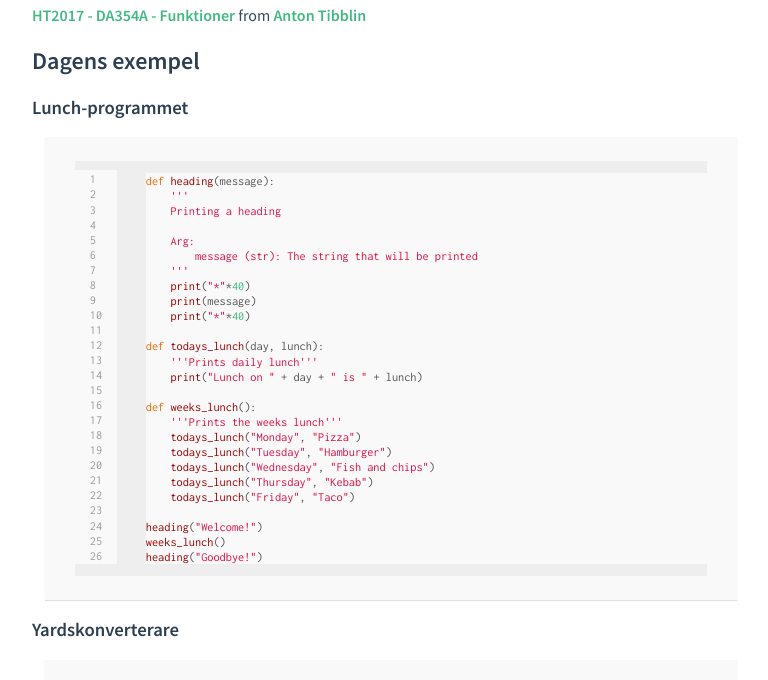
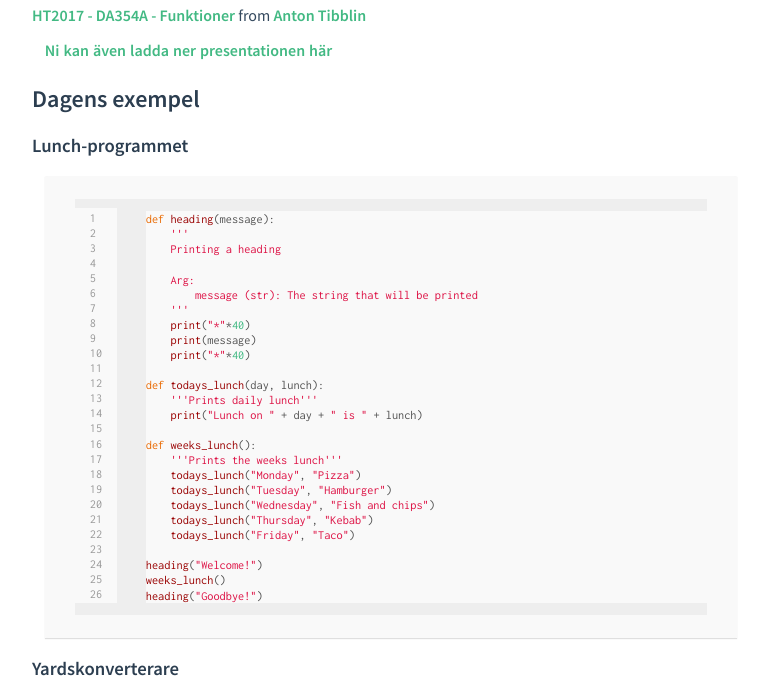
Before and after one commit to mau-dvmt/ia-python, a Jekyll site: the page built from modules/m2/lectures/F01.md, in a window 1280 px wide and 900 px high, scrolled down 438 px, cut to the strip 220-900 px from the top of the window. Shown: the whole strip, without its empty margins (258-1026 px from the left). Built offline with Jekyll 4.4.1, drawn with Linux system fonts in a browser that asks for light colours.

Commit message:
Added PDF

```diff
--- a/modules/m2/lectures/F01.md
+++ b/modules/m2/lectures/F01.md
@@ -7,6 +7,8 @@ code: m2
 # Funktioner
 
 <iframe src="//www.slideshare.net/slideshow/embed_code/key/Nr7kADbOJW9J0" width="595" height="485" frameborder="0" marginwidth="0" marginheight="0" scrolling="no" style="border:1px solid #CCC; border-width:1px; margin-bottom:5px; max-width: 100%;" allowfullscreen> </iframe> <div style="margin-bottom:5px"> <strong> <a href="//www.slideshare.net/secret/Nr7kADbOJW9J0" title="HT2017 - DA354A - Funktioner" target="_blank">HT2017 - DA354A - Funktioner</a> </strong> from <strong><a href="https://www.slideshare.net/AntonTibblin" target="_blank">Anton Tibblin</a></strong> </div>
+
+[Ni kan även ladda ner presentationen här](/assets/pdf/functions.pdf)
 
 ## Dagens exempel
 
```
Also changed, not shown: 1 other file.
